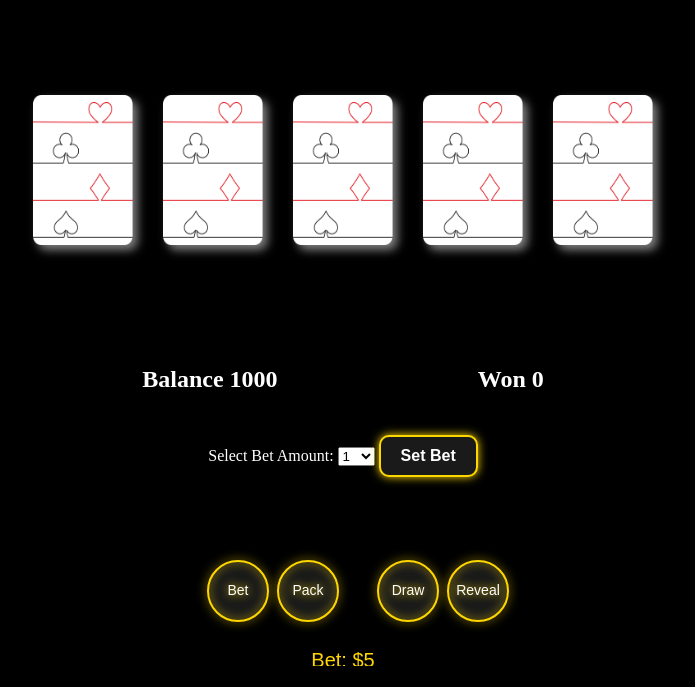
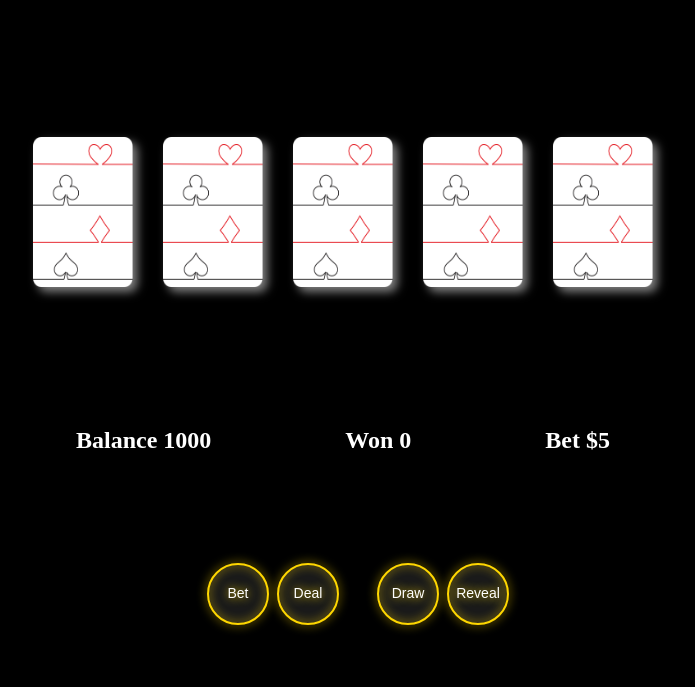
Before and after one commit to athrvzoz/Poker_Mentor_Assignment, a plain HTML site: page index.html in a window 1280 px wide. Shown: the part 129-816 px from the top of the page, without its empty margins (305-1000 px from the left). Drawn offline with Linux system fonts and the light colour scheme.

Commit message:
Some Changes

```diff
--- a/index.html
+++ b/index.html
@@ -16,14 +16,13 @@
             </div>
             <h1>POKER HUB</h1>
         </div>
-
         <!-- <div class="header-button-container">
             <div class="game-play-button-container">
                 <button id="playGame" class="play-game">Play Game</button>
             </div>
         </div> -->
     </header>
-    <canvas id="cardsCanvas" width="800" height="300" style="border:1px solid #000;"></canvas>
+    <canvas id="cardsCanvas" width="800" height="250" style="border:1px solid #000;"></canvas>
     <div class="header-round-info-container">
         <div class="header-score-container">
             <h2 class="score">Balance&nbsp;<span class="badge">1000</span></h2>
@@ -31,9 +30,12 @@
         <div class="header-round-container">
             <h2 class="round">Won&nbsp;<span class="badge">0</span></h2>
         </div>
+        <div class="header-round-container">
+            <h2 class="bet">Bet&nbsp;<span class="badge">$5</span></h2>
+        </div>
     </div>
     <!-- Dropdown for selecting bet amount -->
-    <div id="betSelector" style="display: hidden; text-align: center; margin-top: 10px;">
+    <div id="betSelector" style="display: none; text-align: center; margin-top: 10px;">
         <label for="betAmount">Select Bet Amount:</label>
         <select id="betAmount">
             <option value="1">1</option>
@@ -49,7 +51,7 @@
         </select>
         <button id="setBetButton">Set Bet</button>
     </div>
-    <canvas id="gameCanvas" width="700" height="150" style="border:1px solid #000;"></canvas>
+    <canvas id="gameCanvas" width="700" height="100" style="border:1px solid #000;"></canvas>
 
     <script>
         function flipCard(cardElement) {
@@ -70,7 +72,7 @@
         // Add the buttons to the buttons array
         const buttons = [
             { text: 'Bet', x: canvasCenterX - 2.5 * buttonRadius - 60, y: canvasCenterY - buttonRadius },
-            { text: 'Pack', x: canvasCenterX - 1.5 * buttonRadius - 20, y: canvasCenterY - buttonRadius },
+            { text: 'Deal', x: canvasCenterX - 1.5 * buttonRadius - 20, y: canvasCenterY - buttonRadius },
             { text: 'Draw', x: canvasCenterX + 0.5 * buttonRadius + 20, y: canvasCenterY - buttonRadius },
             { text: 'Reveal', x: canvasCenterX + 1.5 * buttonRadius + 60, y: canvasCenterY - buttonRadius }
         ];
@@ -87,6 +89,7 @@
         function updateDisplay() {
             document.querySelector('.score .badge').textContent = score; // Update balance
             document.querySelector('.round .badge').textContent = wonAmount; // Update won amount
+            document.querySelector('.bet .badge').textContent = betAmount; // Update bet amount
         }
 
         // Draw circular buttons and bet amount
@@ -115,13 +118,6 @@
                 // Reset shadow
                 ctx.shadowBlur = 0;
             });
-
-            // Draw bet amount in the center of the buttons
-            ctx.fillStyle = '#FFD700'; // Gold color
-            ctx.font = '20px Arial';
-            ctx.textAlign = 'center';
-            ctx.textBaseline = 'middle';
-            ctx.fillText(`Bet: $${betAmount}`, canvasCenterX, canvasCenterY + 70); // Position below buttons
         }
 
         // Initial draw
@@ -153,7 +149,7 @@
                         } else {
                             alert('You must click "Pack" before drawing again!');
                         }
-                    } else if (button.text === 'Pack') {
+                    } else if (button.text === 'Deal') {
                         let counter = 0;
                         cardPositions.forEach(card => {
                             if (card.flipped = true) {
@@ -179,7 +175,7 @@
                         revealAllCards(); // Reveal all cards
                     } else if (button.text === 'Bet') {
                         // alert('Bet button clicked!');
-                        document.getElementById('betSelector').style.display = 'block';
+                        document.getElementById('betSelector').style.display = 'flex';
                     }
                 }
             });
@@ -187,9 +183,10 @@
 
         document.getElementById('setBetButton').addEventListener('click', () => {
             const selectedBet = parseInt(document.getElementById('betAmount').value);
-            if (selectedBet > 0 && selectedBet < 10) {
+            if (selectedBet > 0 && selectedBet <= 10) {
                 betAmount = selectedBet; // Update the bet amount
                 alert(`Bet amount set to $${betAmount}`);
+                updateDisplay();
                 document.getElementById('betSelector').style.display = 'none'; // Hide the bet selector
             } else {
                 alert('Invalid bet amount. Please select a value below 11.');
@@ -313,6 +310,12 @@
             });
         }
 
+        // Draw bet amount in the center of the buttons
+        cardsCtx.fillStyle = '#FFD700'; // Gold color
+        cardsCtx.font = '20px Arial';
+        cardsCtx.textAlign = 'center';
+        cardsCtx.textBaseline = 'middle';
+        cardsCtx.fillText(`Bet: $${betAmount}`, canvasCenterX, canvasCenterY); // Position below buttons
         // Draw a single card with a box shadow
         async function drawCard(card) {
             const img = await loadImage(card.flipped ? card.front : card.back);
@@ -405,12 +408,11 @@
 
             const flippedCards = cardPositions.filter(card => card.flipped);
             // const flippedCards = [
-            //     { id: 36, value: '11', suit: 'Hearts', src: '/images/hearts_J.png' },
-            //     { id: 51, value: '13', suit: 'Spades', src: '/images/spades_K.png' },
-            //     { id: 26, value: '14', suit: 'Diamonds', src: '/images/diamonds_A.png' },
+            //     { id: 9, value: '10', suit: 'Clubs', src: '/images/clubs_10.png' },
+            //     { id: 10, value: '11', suit: 'Clubs', src: '/images/clubs_J.png' },
+            //     { id: 11, value: '12', suit: 'Clubs', src: '/images/clubs_Q.png' },
             //     { id: 12, value: '13', suit: 'Clubs', src: '/images/clubs_K.png' },
-            //     { id: 5, value: '6', suit: 'Clubs', src: '/images/clubs_6.png' },
-            //     { id: 6, value: '7', suit: 'Clubs', src: '/images/clubs_7.png' }
+            //     { id: 13, value: '14', suit: 'Clubs', src: '/images/clubs_A.png' },
             // ]
             const suits = flippedCards.map(card => card.suit);
             const values = flippedCards.map(card => parseInt(card.value)); // Convert values to integers
--- a/style.css
+++ b/style.css
@@ -1,3 +1,4 @@
+/* @import url('https://fonts.googleapis.com/css2?family=Quicksand&display=swap'); */
 @import url('https://fonts.googleapis.com/css2?family=Quicksand&display=swap');
 
 :root {
@@ -17,9 +18,9 @@
     --secondary-color: #ffffff;
 
     --primary-font: 'Quicksand', sans-serif;
+
 }
 
-/* @import url('https://fonts.googleapis.com/css2?family=Quicksand&display=swap'); */
 
 body {
     display: grid;
@@ -30,12 +31,16 @@ body {
     color: #FFFFFF;
     background-color: #000;
     /* background-color: rgba(36, 15, 228, 0.8); */
+    /* background-image: url("./images/bg12.jpg");
+    background-repeat: no-repeat;
+    background-size: 100%; */
 }
 
 header {
     display: flex;
     flex-direction: column;
     margin-bottom: 10px;
+    font: 1em var(--primary-font);
 }
 
 .header-title-container {
@@ -239,3 +244,7 @@ button:hover {
     box-shadow: 0 0 20px #FFD700;
     /* Stronger glow on hover */
 }
+
+#betSelector{
+    justify-content: space-evenly;
+}
```
Also changed, not shown: images/bg12.jpg (added).
